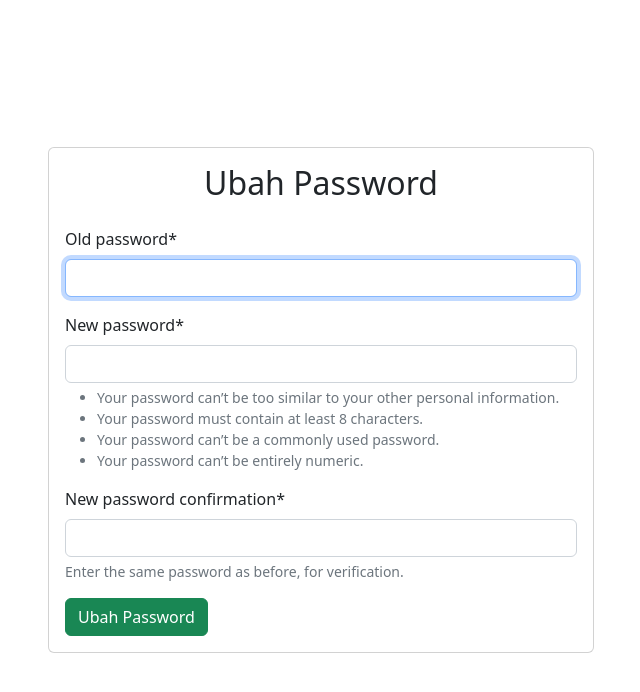
After one commit to hikproject/LDAInsight, a Django app: page /ubah-password/ in a window 1280 px wide. The commit adds this page. Shown: the top 692 px of the page, without its empty margins (319-959 px from the left). Run offline with Django 5.2, Linux system fonts and the light colour scheme; some libraries are stand-ins or nearby versions.

Commit message:
fitur ubah password

```diff
--- a/LDA/urls.py
+++ b/LDA/urls.py
@@ -15,6 +15,7 @@ Including another URLconf
     2. Add a URL to urlpatterns:  path('blog/', include('blog.urls'))
 """
 from django.contrib import admin
+from django.contrib.auth import views as auth_views
 from django.urls import path,include
 from register import views as v
 urlpatterns = [
@@ -22,4 +23,5 @@ urlpatterns = [
     path("", include("mysite.urls")),
     path("register/", v.register, name='register'),
     path('',include("django.contrib.auth.urls")),
+    path('ubah-password/', v.ubah_password, name='ubah_password')
 ]
--- a/mysite/models.py
+++ b/mysite/models.py
@@ -18,13 +18,13 @@ class History(models.Model):
     created_at = models.DateTimeField(auto_now_add=True)
 
     def __str__(self):
-        return f"{self.id} - {self.katakunci}"
+        return f"{self.user_id} - {self.katakunci}"
 
 class HasilLDA(models.Model):
     id = models.AutoField(primary_key=True)
     id_history = models.ForeignKey('History', on_delete=models.CASCADE)
     num_topics = models.IntegerField()
-    coherence_score = models.IntegerField()
+    coherence_score = models.DecimalField(max_digits=10, decimal_places=2)
     hasil = models.TextField()
     analisis = models.TextField()
 
--- a/mysite/templates/base.html
+++ b/mysite/templates/base.html
@@ -45,9 +45,12 @@
                             <i class="bi bi-person-circle"></i> {{user.username}}
                         </a>
                         <ul class="dropdown-menu dropdown-menu-end" aria-labelledby="navbarDropdown">
+                            <li>
+                                <a href="{% url 'ubah_password' %}" class="dropdown-item">Ganti Password</a>
+                            </li>
                             <li><form action="{% url 'logout' %}" method="post">
                                 {% csrf_token %}
-                                <button type="submit" class="dropdown-item">Logout</button>
+                                <button type="submit" class="dropdown-item">Keluar</button>
                             </form></li>
                         </ul>
                     </li>
--- a/mysite/views.py
+++ b/mysite/views.py
@@ -51,7 +51,7 @@ def ambil_data(history, katakunci):
     # Inisialisasi DataFrame untuk menyimpan data
     df = pd.DataFrame()
     # Loop untuk mengambil data sebanyak 100 kali
-    for page in range(1, 6):
+    for page in range(1, 101):
         # Define the parameters for the request
         params = {
             'api_token': api_token,
@@ -90,7 +90,7 @@ def topic_modeling(request):
         dictionary = corpora.Dictionary(processed_titles)
         corpus = [dictionary.doc2bow(text) for text in processed_titles]
         # Try different number of topics and find the one with the highest coherence score
-        max_topics = 5  # Maximum number of topics to try
+        max_topics = 20  # Maximum number of topics to try
         best_coherence = -1
         best_num_topics = 1
 
--- a/register/form.py
+++ b/register/form.py
@@ -1,10 +1,14 @@
 from django import forms
-from django.contrib.auth import login,authenticate
-from django.contrib.auth.forms import UserCreationForm
 from django.contrib.auth.models import User
+from django.contrib.auth.forms import UserCreationForm, PasswordChangeForm
 
 class RegisterForm(UserCreationForm):
     email = forms.EmailField()
     class Meta:
         model = User
         fields = ["username","email"]
+
+class UbahPasswordForm(PasswordChangeForm):
+    class Meta:
+        model = User
+        fields = ['old_password', 'new_password1', 'new_password2']
--- /dev/null
+++ b/register/templates/registrasi/ubahpassword.html
@@ -0,0 +1,11 @@
+{% extends 'baseauth.html' %}
+{% block title %} Ubah Password {% endblock %}
+{% block judul %} Ubah Password {% endblock %}
+{% load crispy_forms_tags %}
+{% block content %}
+    <form action="" method="post" class="form-group" id="registerForm">
+        {{form|crispy}}
+        {% csrf_token %}
+        <button type="submit" class="btn btn-success">Ubah Password</button>
+    </form>
+{% endblock %}
--- a/register/views.py
+++ b/register/views.py
@@ -1,5 +1,5 @@
 from django.shortcuts import render,redirect
-from .form import RegisterForm
+from .form import RegisterForm,UbahPasswordForm
 # Create your views here.
 def register(response):
     if response.method == "POST":
@@ -10,3 +10,13 @@ def register(response):
     else:
         form = RegisterForm()
     return render(response,"registrasi/register.html",{"form":form})
+
+def ubah_password(response):
+    if response.method == "POST":
+        form = UbahPasswordForm(response.user, response.POST)
+        if form.is_valid():
+            form.save()
+            return redirect("/")
+    else:
+        form = UbahPasswordForm(response.user)
+    return render(response, "registrasi/ubahpassword.html", {"form": form})
```
Also changed, not shown: mysite/migrations/0003_alter_hasillda_coherence_score.py (added).
